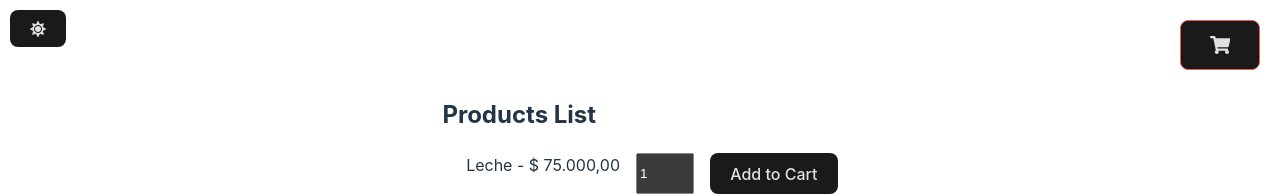
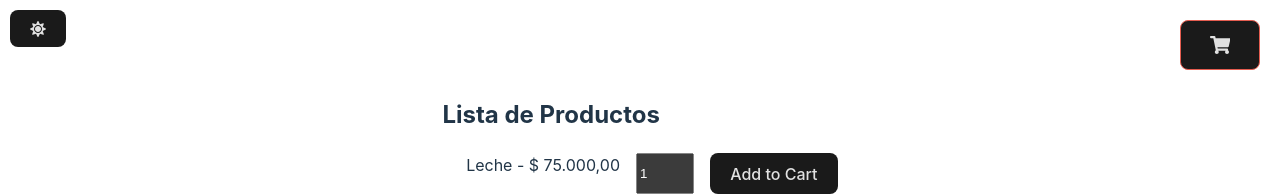
Before and after one commit to MartinDCalderonP/n5-challenge, a React (Vite) app: page / in a window 1280 px wide. Shown: the top 196 px of the page. Built offline with nearby package versions, Linux system fonts and the light colour scheme.

Commit message:
refactor: update ProductsList title to use localized text

```diff
--- a/src/components/ProductsList/index.tsx
+++ b/src/components/ProductsList/index.tsx
@@ -10,7 +10,7 @@ const ProductsList = () => {
 
   return (
     <article>
-      <h2>Products List</h2>
+      <h2>Lista de Productos</h2>
       <ul className={styles.productsList}>
         {productsList.map((product) => (
           <ProductListItem
```
Also changed, not shown: 1 other file (tests, documents, lock files or other folders).
